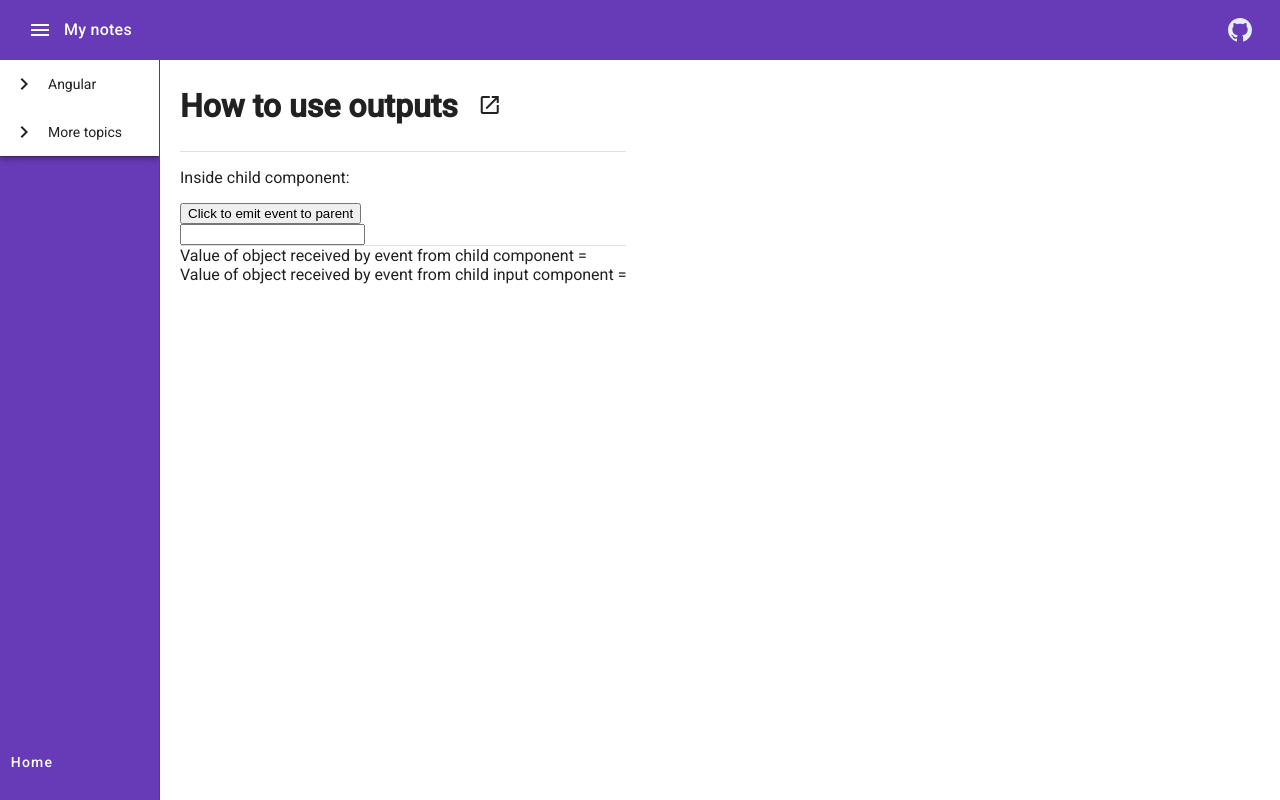
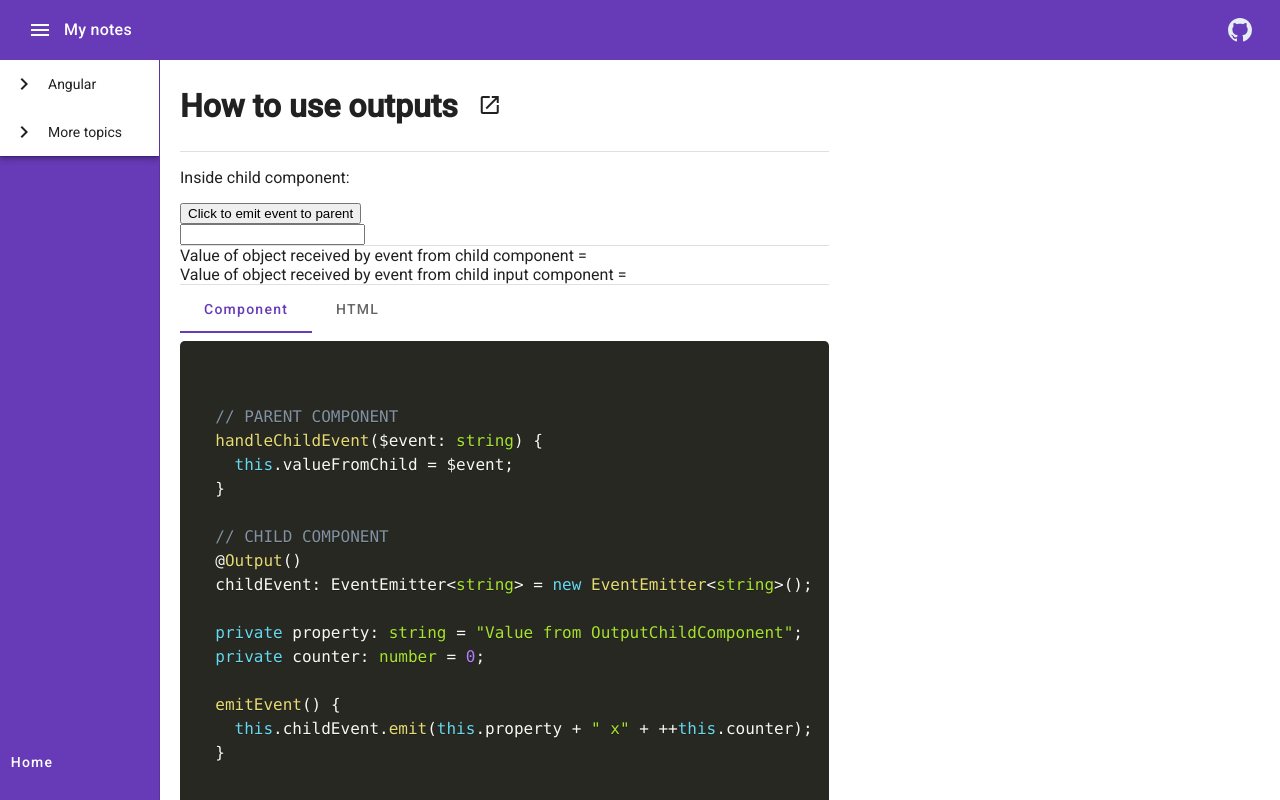
Before and after one commit to tomisko01/my-demo-platform, an Angular app: page /angular/output in a window 1280 px wide. Built offline with nearby package versions, Linux system fonts and the light colour scheme.

Commit message:
topic: output - code example

```diff
--- a/src/app/components/topics/angular/output/output.component.html
+++ b/src/app/components/topics/angular/output/output.component.html
@@ -14,3 +14,25 @@
 Value of object received by event from child component = {{valueFromChild}}
 <br>
 Value of object received by event from child input component = {{valueFromInputChild}}
+
+<mat-divider></mat-divider>
+<mat-tab-group mat-stretch-tabs="false"
+               mat-align-tabs="start"
+               (selectedTabChange)="onTabChange()">
+  <mat-tab label="Component">
+    <pre>
+      <code class="language-ts">
+        {{sourceComponent}}
+      </code>
+    </pre>
+
+
+  </mat-tab>
+  <mat-tab label="HTML">
+    <pre>
+      <code class="language-markup">
+        {{sourceHTML}}
+      </code>
+    </pre>
+  </mat-tab>
+</mat-tab-group>
--- a/src/app/components/topics/angular/output/output.component.ts
+++ b/src/app/components/topics/angular/output/output.component.ts
@@ -1,15 +1,50 @@
-import {Component} from '@angular/core';
+import {AfterViewChecked, Component} from '@angular/core';
+import {HighlightService} from "../../../../service/HighlightService";
 
 @Component({
   selector: 'app-output',
   templateUrl: './output.component.html',
   styleUrl: './output.component.css'
 })
-export class OutputComponent {
+export class OutputComponent implements AfterViewChecked {
 
   valueFromChild: string = "";
   valueFromInputChild: string = "";
   githubLink: string = "https://github.com/tomisko01/my-demo-platform/blob/main/src/app/components/topics/angular/interpolation-syntax/interpolation-syntax.component.ts"; //todo change when uploaded
+
+  sourceComponent: string = `
+  // PARENT COMPONENT
+  handleChildEvent($event: string) {
+    this.valueFromChild = $event;
+  }
+
+  // CHILD COMPONENT
+  @Output()
+  childEvent: EventEmitter<string> = new EventEmitter<string>();
+
+  private property: string = "Value from OutputChildComponent";
+  private counter: number = 0;
+
+  emitEvent() {
+    this.childEvent.emit(this.property + " x" + ++this.counter);
+  }
+  `;
+
+  sourceHTML: string = `
+  // PARENT COMPONENT
+  <output-child (childEvent)="handleChildEvent($event)"/>
+
+  // CHILD COMPONENT
+  <button (click) = emitEvent()>
+    Click to emit event to parent
+  </button>
+  `;
+
+  highlighted: boolean = false;
+
+  constructor(private highlightService: HighlightService
+  ) {
+  }
 
   handleChildEvent($event: string) {
     this.valueFromChild = $event;
@@ -22,4 +57,15 @@ export class OutputComponent {
   openGithubLink() {
     window.open(this.githubLink);
   }
+
+  ngAfterViewChecked(): void {
+    if (!this.highlighted) {
+      this.highlightService.highlightAll();
+      this.highlighted = true;
+    }
+  }
+
+  onTabChange() {
+    this.highlightService.highlightAll();
+  }
 }
```
